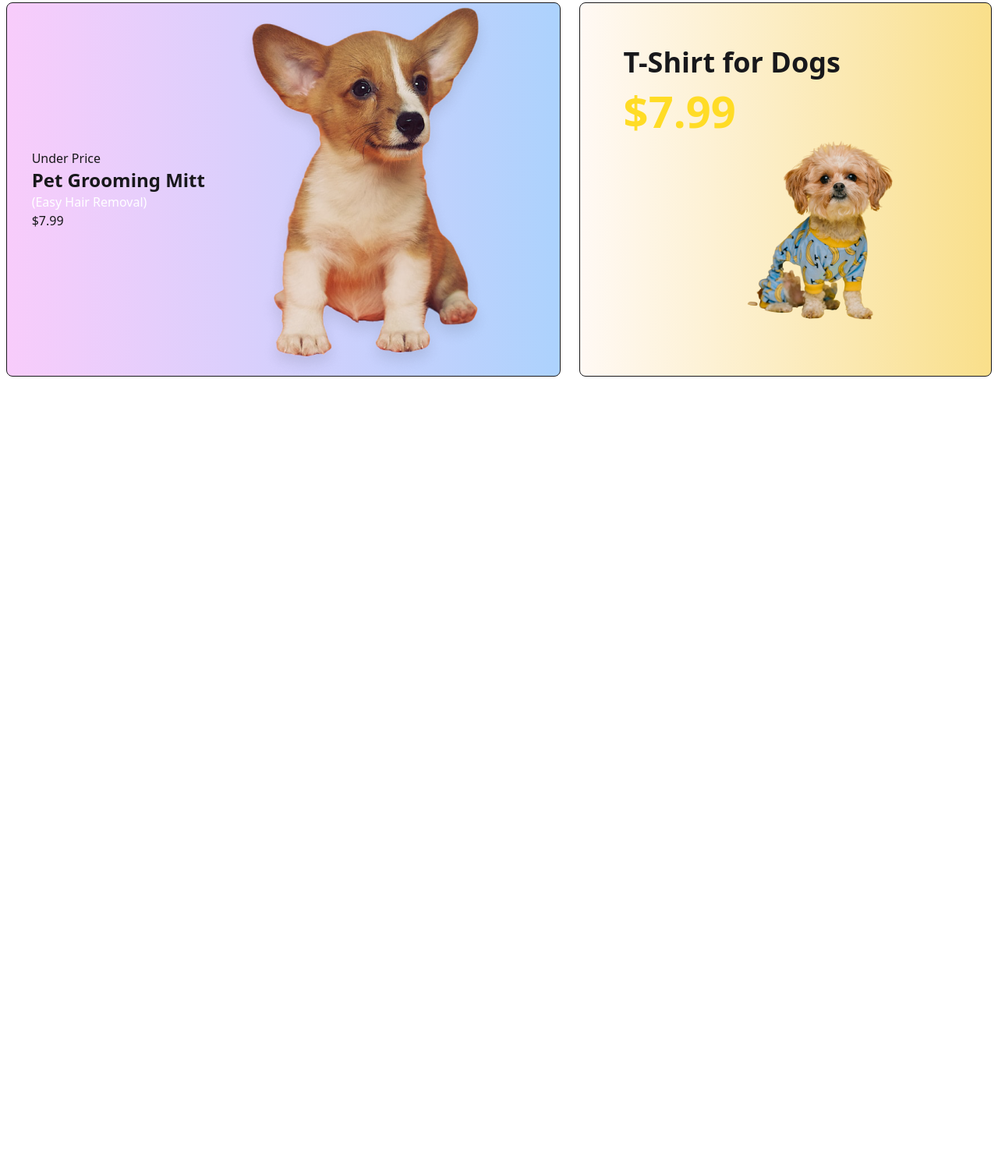
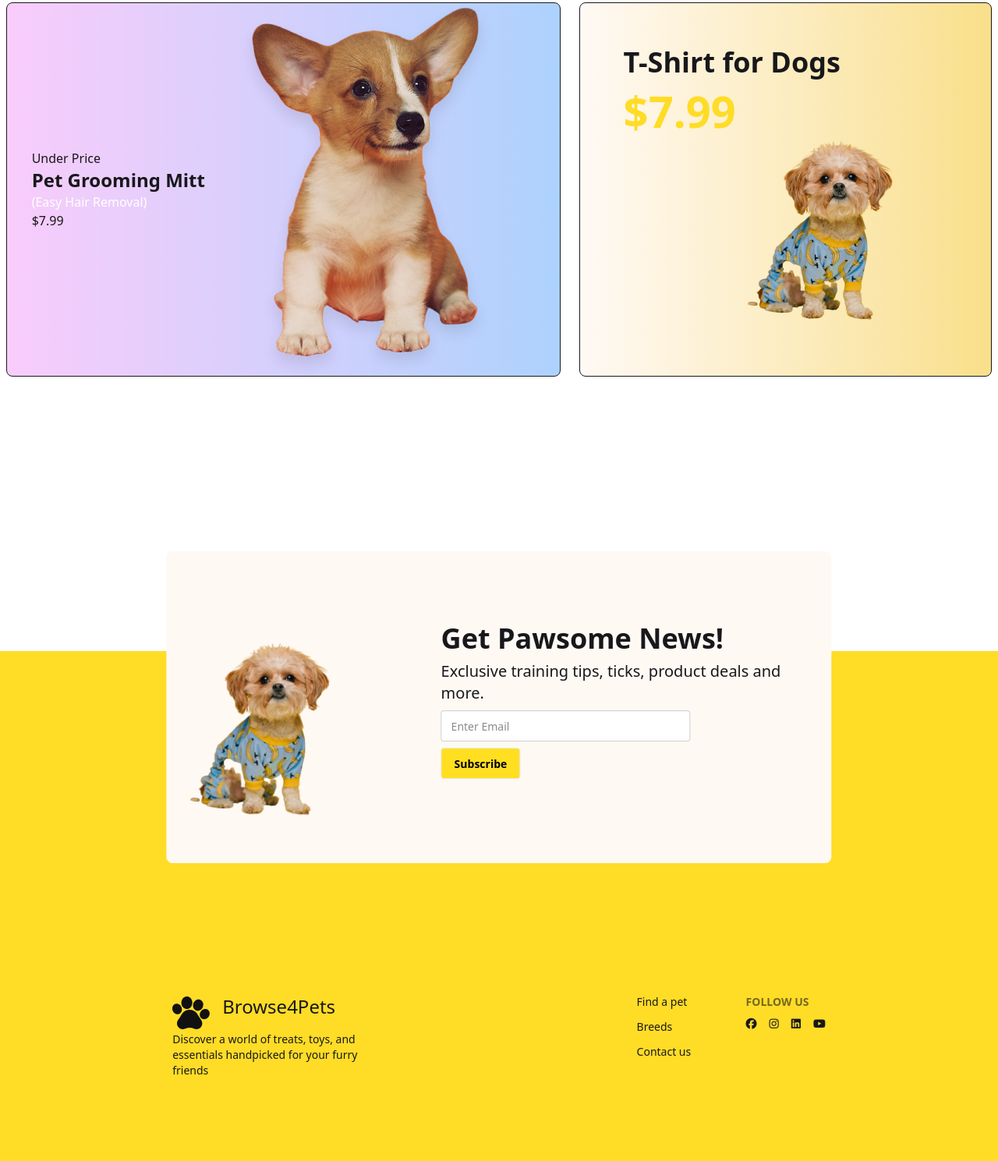
Before and after one commit to foysalhaque1/Assignment-3, a plain HTML site: page index.html in a window 1280 px wide. Shown: the part 2523-4012 px from the top of the page at 78% size. Before the commit the page ends 3026 px from the top, so only its background shows below. Drawn offline with nearby package versions, Linux system fonts and the light colour scheme.

Commit message:
footer and low peice section added

```diff
--- a/index.html
+++ b/index.html
@@ -225,7 +225,7 @@
         <div class="mt-32 bg-[#FFF9F4]">
             <h2 class="text-3xl font-bold pt-36 mt-28 ml-28">Trending Pet Products</h2>
 
-             <div class=" lg:px-25 px-10 pt-24 pb-32 flex lg:flex-row flex-col gap-4">
+            <div class=" lg:px-25 px-10 pt-24 pb-32 flex lg:flex-row flex-col justify-center items-center gap-4">
 
 
                 <div class="card  bg-[#F9DF8A] w-96 shadow-sm h-[408px] relative overflow-hidden rounded-lg ">
@@ -235,17 +235,18 @@
 
                             <h2 class="card-title text-3xl font-bold ">T-shirt for Dogs</h2>
                             <p>Discover a world of treats,toys,and <br> essential handpicked for</p>
-                             <button class="btn btn-primary bg-white text-black w-1/2" >Shop Now</button>
+                            <button class="btn btn-primary bg-white text-black w-1/2">Shop Now</button>
                         </div>
                         <div class="card-actions justify-end mb-12 ml-6 right-8 absolute mt-14 ">
-                            <img class="object-contain h-auto w-40  bottom-1"  src="./c1-assets/cute-pet-small.png" alt="">
+                            <img class="object-contain h-auto w-40  bottom-1" src="./c1-assets/cute-pet-small.png"
+                                alt="">
                         </div>
                     </div>
                 </div>
                 <!-- small cards -->
                 <div class="grid grid-cols-2 lg:grid-cols-3 gap-6">
 
-                     <div class="border w-full h-[118px] space-y-1 flex gap-4 pl-2 pt-2 lg:pl-4 lg:pt-4 rounded-lg p-3" >
+                    <div class="border w-full h-[118px] space-y-1 flex gap-4 pl-2 pt-2 lg:pl-4 lg:pt-4 rounded-lg p-3">
                         <div class="border w-[86px] h-[86px] rounded-lg bg-[#F7E3CD]">
                             <img class="w-1/2 mx-auto mt-5" src="./c1-assets/dog-cartoon.png" alt="">
                         </div>
@@ -260,7 +261,7 @@
                         </div>
 
                     </div>
-                     <div class="border w-full h-[118px] space-y-1 flex gap-4 pl-4 pt-4 rounded-lg" >
+                    <div class="border w-full h-[118px] space-y-1 flex gap-4 pl-4 pt-4 rounded-lg">
                         <div class="border w-[86px] h-[86px] rounded-lg bg-[#F7E3CD]">
                             <img class="w-1/2 mx-auto mt-5" src="./c1-assets/dog-cartoon.png" alt="">
                         </div>
@@ -275,7 +276,7 @@
                         </div>
 
                     </div>
-                     <div class="border w-fullh-[118px] space-y-1 flex gap-4 pl-4 pt-4 rounded-lg" >
+                    <div class="border w-fullh-[118px] space-y-1 flex gap-4 pl-4 pt-4 rounded-lg">
                         <div class="border w-[86px] h-[86px] rounded-lg bg-[#F7E3CD]">
                             <img class="w-1/2 mx-auto mt-5" src="./c1-assets/dog-cartoon.png" alt="">
                         </div>
@@ -290,7 +291,7 @@
                         </div>
 
                     </div>
-                     <div class="border w-full h-[118px] space-y-1 flex gap-4 pl-4 pt-4 rounded-lg" >
+                    <div class="border w-full h-[118px] space-y-1 flex gap-4 pl-4 pt-4 rounded-lg">
                         <div class="border w-[86px] h-[86px] rounded-lg bg-[#F7E3CD]">
                             <img class="w-1/2 mx-auto mt-5" src="./c1-assets/dog-cartoon.png" alt="">
                         </div>
@@ -305,7 +306,7 @@
                         </div>
 
                     </div>
-                     <div class="border w-full h-[118px] space-y-1 flex gap-4 pl-4 pt-4 rounded-lg" >
+                    <div class="border w-full h-[118px] space-y-1 flex gap-4 pl-4 pt-4 rounded-lg">
                         <div class="border w-[86px] h-[86px] rounded-lg bg-[#F7E3CD]">
                             <img class="w-1/2 mx-auto mt-5" src="./c1-assets/dog-cartoon.png" alt="">
                         </div>
@@ -320,7 +321,7 @@
                         </div>
 
                     </div>
-                     <div class="border w-full h-[118px] space-y-1 flex gap-4 pl-4 pt-4 rounded-lg" >
+                    <div class="border w-full h-[118px] space-y-1 flex gap-4 pl-4 pt-4 rounded-lg">
                         <div class="border w-[86px] h-[86px] rounded-lg bg-[#F7E3CD]">
                             <img class="w-1/2 mx-auto mt-5" src="./c1-assets/dog-cartoon.png" alt="">
                         </div>
@@ -335,7 +336,7 @@
                         </div>
 
                     </div>
-                     <div class="border w-full h-[118px] space-y-1 flex gap-4 pl-4 pt-4 rounded-lg" >
+                    <div class="border w-full h-[118px] space-y-1 flex gap-4 pl-4 pt-4 rounded-lg">
                         <div class="border w-[86px] h-[86px] rounded-lg bg-[#F7E3CD]">
                             <img class="w-1/2 mx-auto mt-5" src="./c1-assets/dog-cartoon.png" alt="">
                         </div>
@@ -350,7 +351,7 @@
                         </div>
 
                     </div>
-                     <div class="border w-full h-[118px] space-y-1 flex gap-4 pl-4 pt-4 rounded-lg" >
+                    <div class="border w-full h-[118px] space-y-1 flex gap-4 pl-4 pt-4 rounded-lg">
                         <div class="border w-[86px] h-[86px] rounded-lg bg-[#F7E3CD]">
                             <img class="w-1/2 mx-auto mt-5" src="./c1-assets/dog-cartoon.png" alt="">
                         </div>
@@ -365,7 +366,7 @@
                         </div>
 
                     </div>
-                     <div class="border w-full h-[118px] space-y-1 flex gap-4 pl-4 pt-4 rounded-lg" >
+                    <div class="border w-full h-[118px] space-y-1 flex gap-4 pl-4 pt-4 rounded-lg">
                         <div class="border w-[86px] h-[86px] rounded-lg bg-[#F7E3CD]">
                             <img class="w-1/2 mx-auto mt-5" src="./c1-assets/dog-cartoon.png" alt="">
                         </div>
@@ -388,7 +389,8 @@
         <div class="mt-36 px-2 ">
             <h2 class="text-3xl font-bold mb-12">Everyday Low Price</h2>
             <div class="flex lg:flex-row flex-col justify-center gap-6">
-                <div class="border bg-gradient-to-r from-[#F8CCFB] to-[#ACD2FD] w-full mx-auto lg:w-[584px] h-[480px] rounded-lg  relative flex items-center justify-center lg:hidden ">
+                <div
+                    class="border bg-gradient-to-r from-[#F8CCFB] to-[#ACD2FD] w-full mx-auto lg:w-[584px] h-[480px] rounded-lg  relative flex items-center justify-center lg:hidden ">
                     <div class="absolute left-14 top-14 ">
                         <h2 class="text-4xl font-bold">Pet Grooming Mitt</h2>
                         <p class="text-[56px] font-bold text-white">$7.99</p>
@@ -399,9 +401,10 @@
 
                 </div>
 
-                <div class="border w-full  lg:w-[784px] lg:h-[480px] rounded-lg  justify-center items-center bg-gradient-to-r from-[#F8CCFB] to-[#ACD2FD] hidden lg:flex">
+                <div
+                    class="border w-full  lg:w-[784px] lg:h-[480px] rounded-lg  justify-center items-center bg-gradient-to-r from-[#F8CCFB] to-[#ACD2FD] hidden lg:flex">
                     <div class="">
-                    <h3 >Under Price</h3>
+                        <h3>Under Price</h3>
                         <h2 class="font-bold text-2xl">Pet Grooming Mitt</h2>
                         <p class="text-white">(Easy Hair Removal)</p>
                         <p>$7.99</p>
@@ -411,7 +414,8 @@
                     </div>
 
                 </div>
-                <div class="border w-full mx-auto lg:w-[584px] h-[480px] rounded-lg  relative flex items-center justify-center bg-gradient-to-r from-[#FFF9F4] to-[#F9DF8A] ">
+                <div
+                    class="border w-full mx-auto lg:w-[584px] h-[480px] rounded-lg  relative flex items-center justify-center bg-gradient-to-r from-[#FFF9F4] to-[#F9DF8A] ">
                     <div class="absolute left-14 top-14 ">
                         <h2 class="text-4xl font-bold">T-Shirt for Dogs</h2>
                         <p class="text-[56px] font-bold text-[#FFDC26]">$7.99</p>
@@ -429,7 +433,82 @@
 
     </main>
     <!-- footer -->
-    <footer>
+    <footer class="mt-36 relative pt-52 lg:h-[800px] h-[1200px]">
+        <!-- pawsome card -->
+        <div class="w-2/3 lg:max-w-[1200px] lg:h-2/4 h-3/6 absolute mx-auto bg-[#FFF9F4] rounded-lg left-1/2 transform -translate-x-1/2 lg:-mt-32 -mt-52 px-6 lg:py-10  lg:z-10 z-20 ">
+            <div class="lg:hidden space-y-3">
+                <img class="flex justify-center ml-9" src="./c1-assets/cute-pet-small.png" alt="">
+                <h2 class="text-center">Get Pawsome News!</h2>
+                <p class="text-center">Exclusive training tips, ticks, product deals and more.</p>
+                <input  type="text" placeholder="Enter Email" class="input " />
+                    <div class="flex items-center ml-25">
+
+                        <button class="btn bg-yellow-300 text-black">Subscribe</button>
+                    </div>
+
+
+
+            </div>
+
+            <div class="lg:flex gap-28 justify-center items-center lg:flex-row flex-col hidden  ">
+                <div>
+
+                    <img src="./c1-assets/cute-pet-small.png" alt="">
+                </div>
+                <div class="space-y-2 h-full">
+                    <h2 class="text-4xl font-bold">Get Pawsome News!</h2>
+                    <p class="text-xl">Exclusive training tips, ticks, product deals and more.</p>
+                    <input type="text" placeholder="Enter Email" class="input" />
+                    <div>
+
+                        <button class="btn bg-yellow-300 text-black">Subscribe</button>
+                    </div>
+                </div>
+
+            </div>
+        </div>
+        <!-- last card -->
+        <div class="footer sm:footer-horizontal bg-[#FFDC26] h-5/6 lg:h-[654px] text-base-content lg:p-10 p-5 relative z-0">
+            <div class="lg:mt-[400px] mt-[500px] flex lg:flex-row flex-col space-y-1 w-3/4 mx-auto justify-around">
+
+                <nav>
+                    <div class="flex gap-4">
+                        <div>
+                            <img src="./c1-assets/logo-footer.png" alt="">
+                        </div>
+                        <h2 class="text-2xl ">Browse4Pets</h2>
+                    </div>
+                    <div class="w-2/4">
+
+                        <p >Discover a world of treats, toys, and essentials handpicked for your furry friends</p>
+                    </div>
+                </nav>
+                <nav class="flex flex-col gap-3 ">
+
+                    <a class="link link-hover">Find a pet</a>
+                    <a class="link link-hover">Breeds</a>
+                    <a class="link link-hover">Contact us</a>
+
+                </nav>
+                <nav>
+                    <h6 class="footer-title">Follow us</h6>
+                    <div class="grid grid-flow-col gap-4">
+                        <a>
+                            <i class="fa-brands fa-facebook"></i>
+                        </a>
+                        <a>
+                           <i class="fa-brands fa-instagram"></i>
+                        </a>
+                        <a>
+                            <i class="fa-brands fa-linkedin"></i>
+                        </a>
+                        <a href="">
+                            <i class="fa-brands fa-youtube"></i>
+                        </a>
+                    </div>
+                </nav>
+            </div>
+        </div>
 
     </footer>
 
```
Lines whose indentation alone changed are shown as unchanged.
